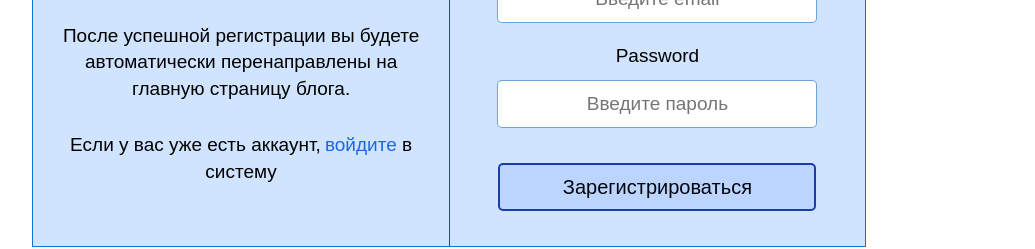
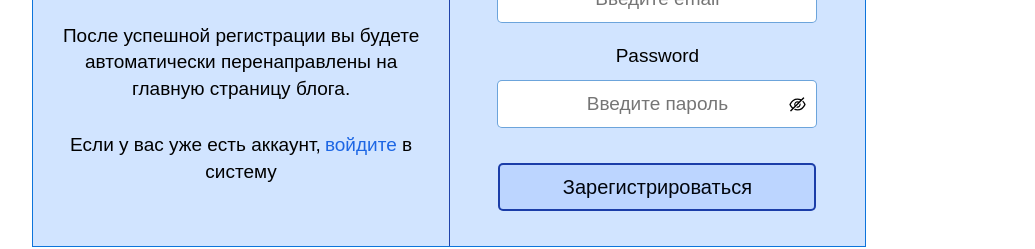
Before and after one commit to vulpies/note_project, a React (Create React App) app: page /registration in a window 1280 px wide. Shown: the part 347-596 px from the top of the page, without its empty margins (191-1226 px from the left). Built offline with nearby package versions, Linux system fonts and the light colour scheme.

Commit message:
show/hide pass

```diff
--- a/src/components/logIn/login-form/commonForm.jsx
+++ b/src/components/logIn/login-form/commonForm.jsx
@@ -3,10 +3,12 @@ import CommonBtn from "../../blog/buttons/commonLinkBtn"
 import buttons from "../../blog/buttons/buttons.module.css"
 import style from "./commonForm.module.css"
 import { useHistory } from "react-router-dom"
+import { AiOutlineEyeInvisible, AiOutlineEye } from "react-icons/ai"
 
 const CommonForm = ({ formName, btnName }) => {
     const [values, setValues] = useState({ email: "", password: "" })
     const [errors, setErrors] = useState({})
+    const [showPass, setShowPass] = useState(false)
 
     let history = useHistory()
 
@@ -23,6 +25,11 @@ const CommonForm = ({ formName, btnName }) => {
         if (values.email && values.password) {
             history.push("/notes")
         }
+    }
+
+    const togglePassVisible = (e) => {
+        e.preventDefault()
+        setShowPass((prevState) => !prevState)
     }
 
     const validate = (value) => {
@@ -68,19 +75,33 @@ const CommonForm = ({ formName, btnName }) => {
 
                 <div className={style.wrapper}>
                     <label htmlFor="password">Password</label>
+                    <div className={style.passWrap}>
                         <input
                             id="password"
-                        type="password"
+                            type={showPass ? "text" : "password"}
                             name="password"
                             className={style.input}
                             placeholder="Введите пароль"
                             value={values.password}
                             onChange={handleChange}
                         />
+
+                        <button
+                            className={style.passBtn}
+                            onClick={togglePassVisible}
+                        >
+                            {showPass ? (
+                                <AiOutlineEye />
+                            ) : (
+                                <AiOutlineEyeInvisible />
+                            )}
+                        </button>
+                    </div>
                     {errors.password && (
                         <p className={style.error}>{errors.password}</p>
                     )}
                 </div>
+
                 <div className={style.btn}>
                     <CommonBtn
                         className={`${buttons.common} ${buttons.reg}`}
--- a/src/components/logIn/login-form/commonForm.module.css
+++ b/src/components/logIn/login-form/commonForm.module.css
@@ -46,3 +46,16 @@ h2 {
 .btn {
     margin: 10px 0;
 }
+
+.passWrap {
+    display: flex;
+    flex-direction: row;
+    align-items: center;
+}
+
+.passBtn {
+    margin-left: -50px;
+    background: transparent;
+    border: none;
+    outline: none;
+}
```
Lines whose indentation alone changed are shown as unchanged.
